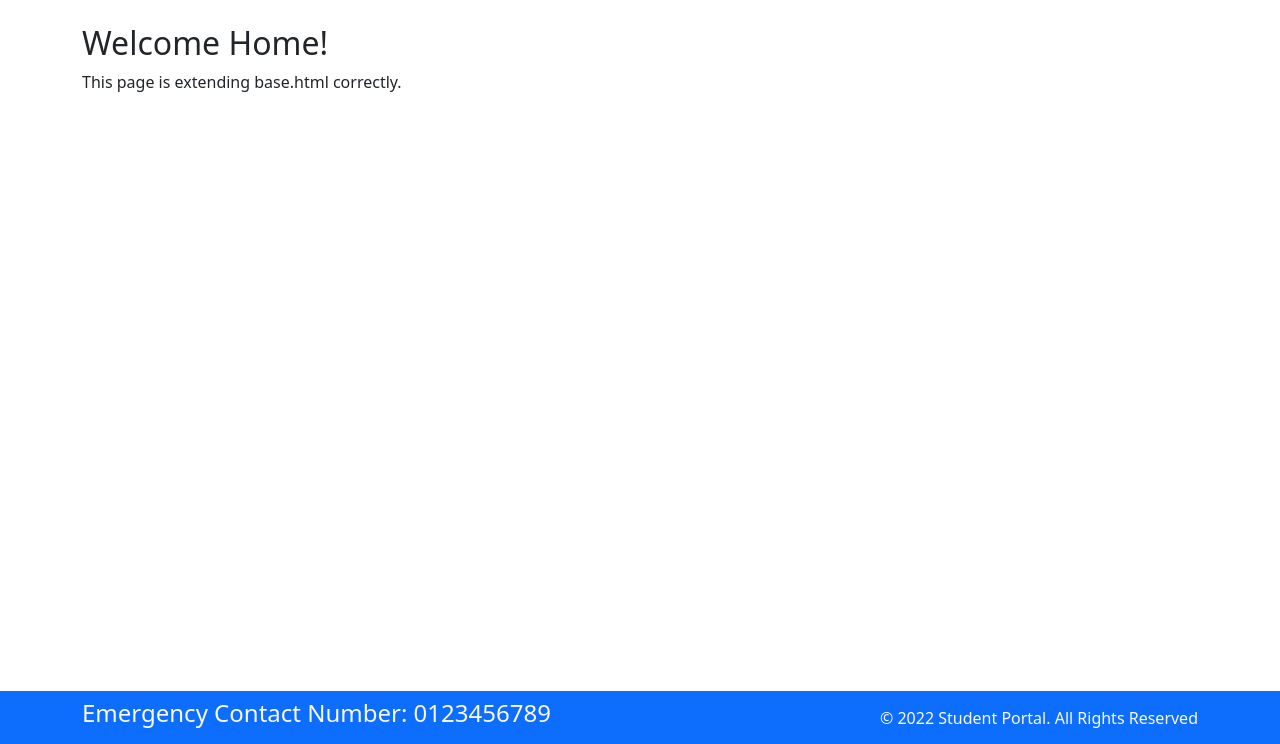
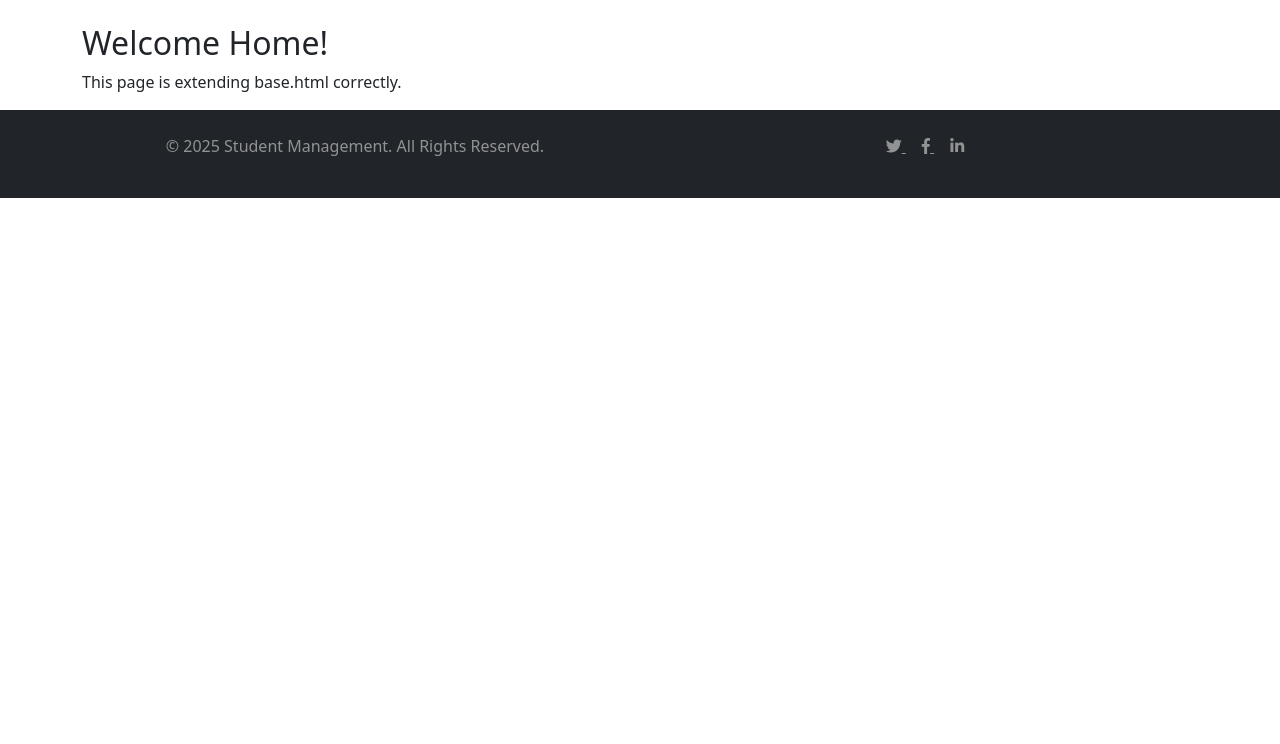
Before and after one commit to PrajithG391/Python_week4, a Django app: page / in a window 1280 px wide. Shown: the part 56-800 px from the top of the page. Run offline with Django 5.2, Linux system fonts and the light colour scheme; some libraries are stand-ins or nearby versions.

Commit message:
auto commit - $(Get-Date -Format 'yyyy-MM-dd HH:mm:ss')

```diff
--- a/student_mgmt/templates/base.html
+++ b/student_mgmt/templates/base.html
@@ -59,20 +59,26 @@
      {% block content %}
      {% endblock %}
 
-    <section class="fixed-bottom">
-      <footer class="pt-2 pb-2  bg-primary text-light">
-        <div class="container">
-          <div class="row align-items-center">
-            <div class="col-12 col-md-8">
-              <h4>Emergency Contact Number: 0123456789</h4>
-            </div>
-            <div class="col-12 col-md-4 mt-4 mt-md-0 text-center text-md-end">
-              © 2022 Student Portal. All Rights Reserved
-            </div>
-          </div>
-        </div>
-      </footer>
-    </section>
+<footer class="bg-dark text-white-50 py-4 mt-auto">
+  <div class="container text-center">
+    <div class="row">
+      <div class="col-md-6 mb-3 mb-md-0">
+        <p>&copy; {% now "Y" %} Student Management. All Rights Reserved.</p>
+      </div>
+      <div class="col-md-6">
+        <a href="#" class="text-white-50 mx-2">
+          <i class="fab fa-twitter"></i>
+        </a>
+        <a href="#" class="text-white-50 mx-2">
+          <i class="fab fa-facebook-f"></i>
+        </a>
+        <a href="#" class="text-white-50 mx-2">
+          <i class="fab fa-linkedin-in"></i>
+        </a>
+      </div>
+    </div>
+  </div>
+</footer>
 
     <script
       src="https://cdn.jsdelivr.net/npm/bootstrap@5.1.3/dist/js/bootstrap.bundle.min.js"
```
